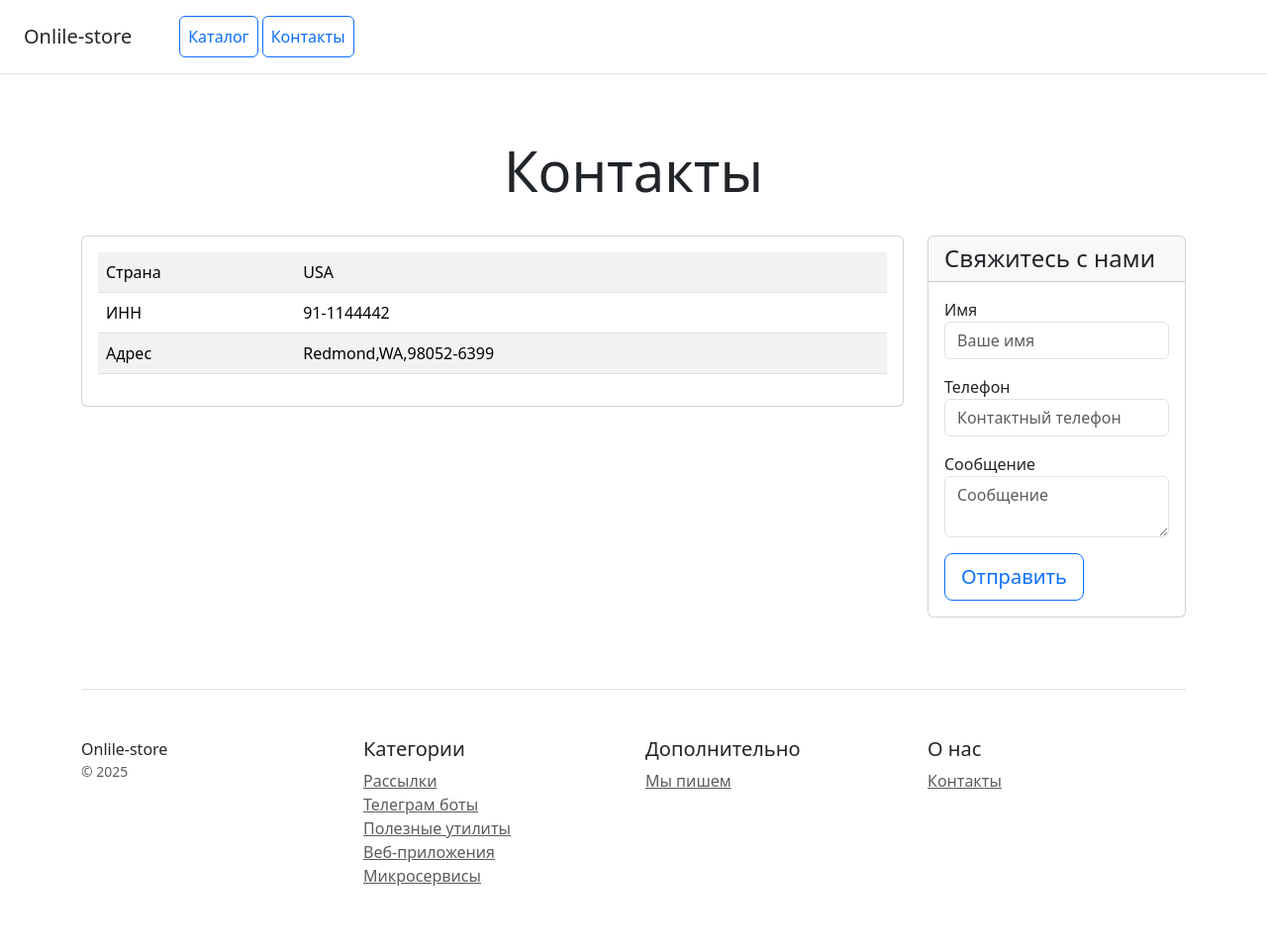
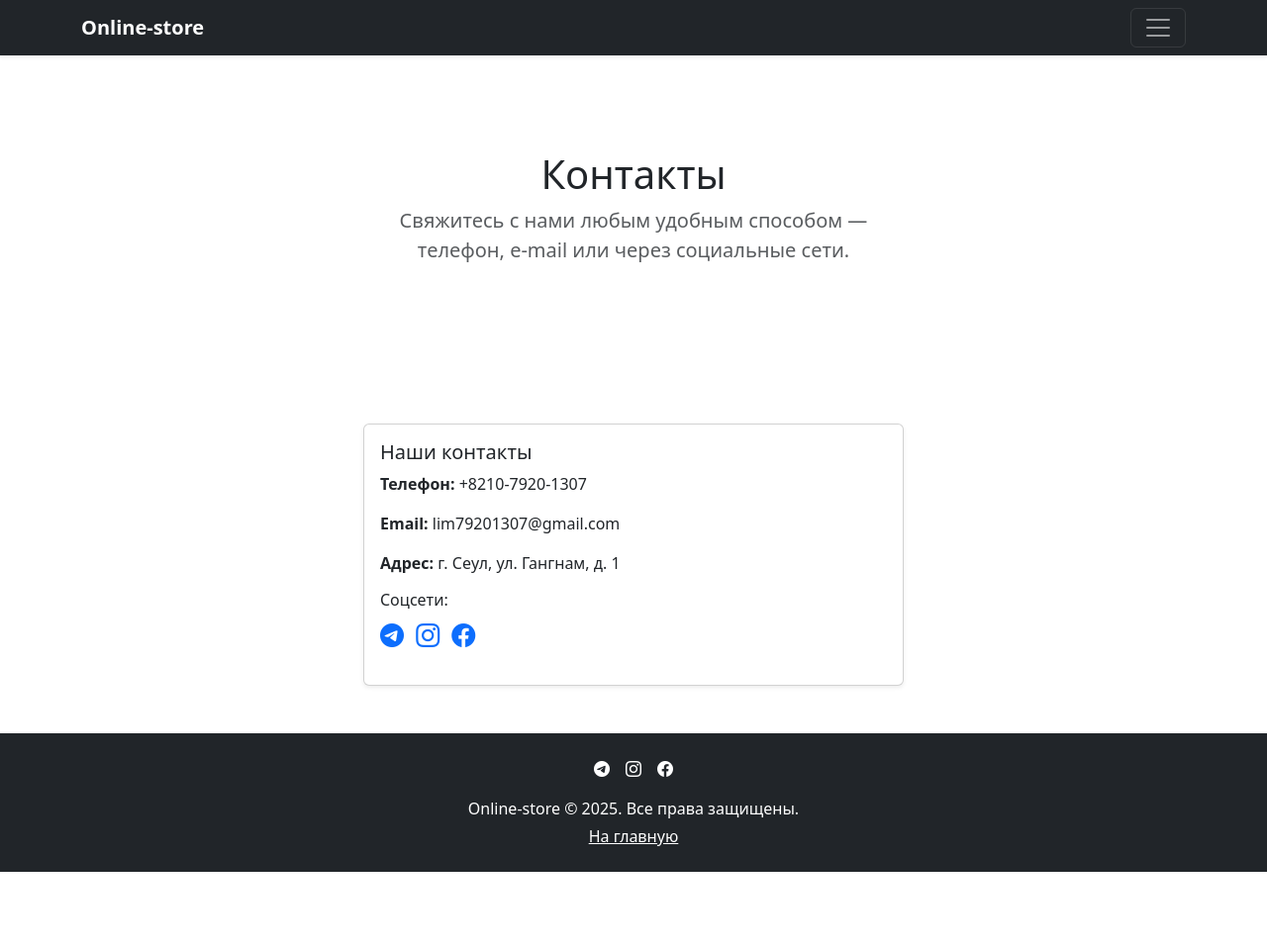
Before and after one commit to LimDmitriy/online-store, a Django app: page /contacts/ in a window 1280 px wide. Shown: the whole page at 99% size. After the commit the page ends 881 px from the top, so only its background shows below. Run offline with Django 5.2, Linux system fonts and the light colour scheme; some libraries are stand-ins or nearby versions.

Commit message:
feat() - Добавлен общий (base.html) шаблон, который будет включать общие элементы страницы

```diff
--- /dev/null
+++ b/catalog/templates/base.html
@@ -0,0 +1,59 @@
+{% load static %}
+<!doctype html>
+<html lang="en" data-bs-theme="auto">
+  <head>
+    <meta charset="utf-8">
+    <meta name="viewport" content="width=device-width, initial-scale=1">
+    <title>{% block title %}Online-store{% endblock %}</title>
+    <link rel="stylesheet" href="{% static 'css/bootstrap.min.css' %}">
+    <link rel="stylesheet" href="https://cdn.jsdelivr.net/npm/bootstrap-icons@1.10.5/font/bootstrap-icons.css">
+  </head>
+  <body class="d-flex flex-column min-vh-100">
+
+    <header>
+      {% include 'includes/inc_menu.html' %}
+    </header>
+
+
+    <main class="flex-fill">
+      <section class="py-5 text-center container">
+        <div class="row py-lg-5">
+          <div class="col-lg-6 col-md-8 mx-auto">
+            <h1 class="fw-light">{% block page_title %}Online-store{% endblock %}</h1>
+            <p class="lead text-muted">{% block page_description %}Добро пожаловать в Online-store — удобный каталог, где вы найдете товары на любой вкус по доступным ценам.{% endblock %}</p>
+          </div>
+        </div>
+      </section>
+
+      {% block content %}
+      {% endblock %}
+    </main>
+
+
+    <footer class="bg-dark text-white py-4 mt-auto">
+      <div class="container text-center">
+        <ul class="list-unstyled d-flex justify-content-center mb-3">
+          <li class="mx-2">
+            <a href="https://t.me/dima__lim" target="_blank" class="text-white">
+              <i class="bi bi-telegram"></i>
+            </a>
+          </li>
+          <li class="mx-2">
+            <a href="https://www.instagram.com/dima__lim" target="_blank" class="text-white">
+              <i class="bi bi-instagram"></i>
+            </a>
+          </li>
+          <li class="mx-2">
+            <a href="#" target="_blank" class="text-white">
+              <i class="bi bi-facebook"></i>
+            </a>
+          </li>
+        </ul>
+        <p class="mb-1 text-white">Online-store © 2025. Все права защищены.</p>
+        <p class="mb-0 text-white"><a href="{% url 'catalog:home' %}" class="text-white">На главную</a></p>
+      </div>
+    </footer>
+
+    <script src="{% static 'js/bootstrap.bundle.min.js' %}"></script>
+  </body>
+</html>
--- a/catalog/templates/contacts.html
+++ b/catalog/templates/contacts.html
@@ -1,105 +1,40 @@
-<!doctype html>
-<html lang="en">
-<head>
-    <meta charset="utf-8">
-    <meta name="viewport" content="width=device-width, initial-scale=1">
-    <title>Onlile-store</title>
-    <link rel="stylesheet" href="/static/css/bootstrap.min.css">
-</head>
-<body>
-<div class="d-flex flex-column flex-md-row align-items-center p-3 px-md-4 mb-3 bg-white border-bottom box-shadow">
-    <h5 class="my-0 mr-md-auto font-weight-normal">Onlile-store</h5>
-    <nav class="ms-5">
-        <a class="p-2 btn btn-outline-primary" href="/">Каталог</a>
-        <a class="p-2 btn btn-outline-primary" href="/contacts/">Контакты</a>
-    </nav>
-</div>
+{% extends 'base.html' %}
 
-<div class="pricing-header px-3 py-3 pt-md-5 pb-md-4 mx-auto text-center">
-    <h1 class="display-4">Контакты</h1>
-</div>
+{% block title %}Контакты{% endblock %}
+{% block page_title %}Контакты{% endblock %}
+{% block page_description %}Свяжитесь с нами любым удобным способом — телефон, e-mail или через социальные сети.{% endblock %}
 
-<div class="container">
-    <div class="row text-start">
-        <div class="col-lg-9 col-md-6 col-sm-12">
-            <div class="card mb-4 box-shadow">
+{% block content %}
+<div class="container py-5">
+    <div class="row justify-content-center">
+        <div class="col-md-6">
+            <div class="card shadow-sm">
                 <div class="card-body">
-                    <table class="table table-striped">
-                        <tr>
-                            <td class="w-25">Страна</td>
-                            <td>USA</td>
-                        </tr>
-                        <tr>
-                            <td class="w-25">ИНН</td>
-                            <td>91-1144442</td>
-                        </tr>
-                        <tr>
-                            <td class="w-25">Адрес</td>
-                            <td>Redmond,WA,98052-6399</td>
-                        </tr>
-                    </table>
-                </div>
-            </div>
-        </div>
-        <div class="col-lg-3 col-md-6 col-sm-12">
-            <div class="card mb-4 box-shadow">
-                <div class="card-header">
-                    <h4 class="my-0 font-weight-normal">Свяжитесь с нами</h4>
-                </div>
-                <div class="card-body">
-                    <form method="post" action="" class="form-floating">
-                        {% csrf_token %}
-                        <div class="mb-3">
-                            <label for="name">Имя</label>
-                            <input type="text" name="name" class="form-control" id="name" placeholder="Ваше имя" required>
-                        </div>
-                        <div class="mb-3">
-                            <label for="phone">Телефон</label>
-                            <input type="text" name="phone" class="form-control" id="phone" placeholder="Контактный телефон" required>
-                        </div>
-                        <div class="mb-3">
-                            <label for="message">Сообщение</label>
-                            <textarea type="text" name="message" class="form-control" id="message" placeholder="Сообщение" required></textarea>
-                        </div>
-                        <button type="submit" class="btn btn-lg btn-block btn-outline-primary">Отправить</button>
-                    </form>
+                    <h5 class="card-title">Наши контакты</h5>
+                    <p class="card-text"><strong>Телефон:</strong> +8210-7920-1307</p>
+                    <p class="card-text"><strong>Email:</strong> lim79201307@gmail.com</p>
+                    <p class="card-text"><strong>Адрес:</strong> г. Сеул, ул. Гангнам, д. 1</p>
+                    <h6>Соцсети:</h6>
+                    <ul class="list-inline">
+                        <li class="list-inline-item">
+                            <a href="https://t.me/dima__lim" target="_blank" class="text-decoration-none">
+                                <i class="bi bi-telegram fs-4"></i>
+                            </a>
+                        </li>
+                        <li class="list-inline-item">
+                            <a href="https://www.instagram.com/dima__lim" target="_blank" class="text-decoration-none">
+                                <i class="bi bi-instagram fs-4"></i>
+                            </a>
+                        </li>
+                        <li class="list-inline-item">
+                            <a href="#" target="_blank" class="text-decoration-none">
+                                <i class="bi bi-facebook fs-4"></i>
+                            </a>
+                        </li>
+                    </ul>
                 </div>
             </div>
         </div>
     </div>
-
-    <footer class="pt-4 my-md-5 pt-md-5 border-top">
-        <div class="row">
-            <div class="col-12 col-md">
-                Onlile-store
-                <small class="d-block mb-3 text-muted">&copy; 2025</small>
-            </div>
-            <div class="col-6 col-md">
-                <h5>Категории</h5>
-                <ul class="list-unstyled text-small">
-                    <li><a class="text-muted" href="#">Рассылки</a></li>
-                    <li><a class="text-muted" href="#">Телеграм боты</a></li>
-                    <li><a class="text-muted" href="#">Полезные утилиты</a></li>
-                    <li><a class="text-muted" href="#">Веб-приложения</a></li>
-                    <li><a class="text-muted" href="#">Микросервисы</a></li>
-                </ul>
-            </div>
-            <div class="col-6 col-md">
-                <h5>Дополнительно</h5>
-                <ul class="list-unstyled text-small">
-                    <li><a class="text-muted" href="#">Мы пишем</a></li>
-                </ul>
-            </div>
-            <div class="col-6 col-md">
-                <h5>О нас</h5>
-                <ul class="list-unstyled text-small">
-                    <li><a class="text-muted" href="/contacts/">Контакты</a></li>
-                </ul>
-            </div>
-        </div>
-    </footer>
 </div>
-
-<script src="/static/js/bootstrap.bundle.min.js"></script>
-</body>
-</html>
+{% endblock %}
--- /dev/null
+++ b/catalog/templates/includes/inc_menu.html
@@ -0,0 +1,28 @@
+<div class="collapse bg-dark" id="navbarHeader">
+        <div class="container">
+          <div class="row">
+            <div class="col-sm-8 col-md-7 py-4">
+              <h4 class="text-white">О магазине</h4>
+              <p class="text-white">Onlile-store - удобное место для покупок, где вы найдете всё необходимое в одном каталоге.</p>
+            </div>
+            <div class="col-sm-4 offset-md-1 py-4">
+              <h4 class="text-white">Навигация</h4>
+              <ul class="list-unstyled">
+                <li><a href="{% url 'catalog:home' %}" class="text-white">Главная</a></li>
+                <li><a href="{% url 'catalog:products_list' %}" class="text-white">Каталог</a></li>
+                <li><a href="{% url 'catalog:contacts' %}" class="text-white">Контакты</a></li>
+              </ul>
+            </div>
+          </div>
+        </div>
+      </div>
+      <div class="navbar navbar-dark bg-dark shadow-sm">
+        <div class="container">
+          <a href="#" class="navbar-brand d-flex align-items-center">
+            <strong>Online-store</strong>
+          </a>
+          <button class="navbar-toggler" type="button" data-bs-toggle="collapse" data-bs-target="#navbarHeader" aria-controls="navbarHeader" aria-expanded="false" aria-label="Toggle navigation">
+            <span class="navbar-toggler-icon"></span>
+          </button>
+        </div>
+      </div>
--- a/config/settings.py
+++ b/config/settings.py
@@ -16,7 +16,7 @@ import os
 
 load_dotenv()
 
-from django.conf.global_settings import STATICFILES_DIRS
+from django.conf.global_settings import STATICFILES_DIRS, DEFAULT_AUTO_FIELD
 
 # Build paths inside the project like this: BASE_DIR / 'subdir'.
 BASE_DIR = Path(__file__).resolve().parent.parent
@@ -128,8 +128,9 @@ USE_TZ = True
 STATIC_URL = "static/"
 STATICFILES_DIRS = (BASE_DIR / "static",)
 
+
 MEDIA_URL = '/media/'
-MEDIA_ROOT = BASE_DIR / 'media'
+MEDIA_ROOT = os.path.join(BASE_DIR, 'media')
 
 # Default primary key field type
 # https://docs.djangoproject.com/en/5.2/ref/settings/#default-auto-field
```
Also changed, not shown: catalog/templates/home.html (+3 -78 lines), catalog/templatetags/my_tags.py (added, +9 -0 lines), README.md, catalog/templatetags/__init__.py (added), media/11eacb5f-8d1b-4146-9b8e-16c091626e25.jpg (added), media/3ddc253f-79b3-4b6a-8570-7254be980519.webp (added), media/adae1f34-75f2-4b45-b496-30ca1af3b368.webp (added), media/aeb1a4e1-4bac-4342-a2ef-c6bb2c377e52.webp (added), media/f086b121-0259-4187-a530-c38d86fcfdba.webp (added), media/f49288a6-8042-4c42-89a2-c5cd2c6bde0a.webp (added), media/ntc-Hero-Line-Up.avif (added).
